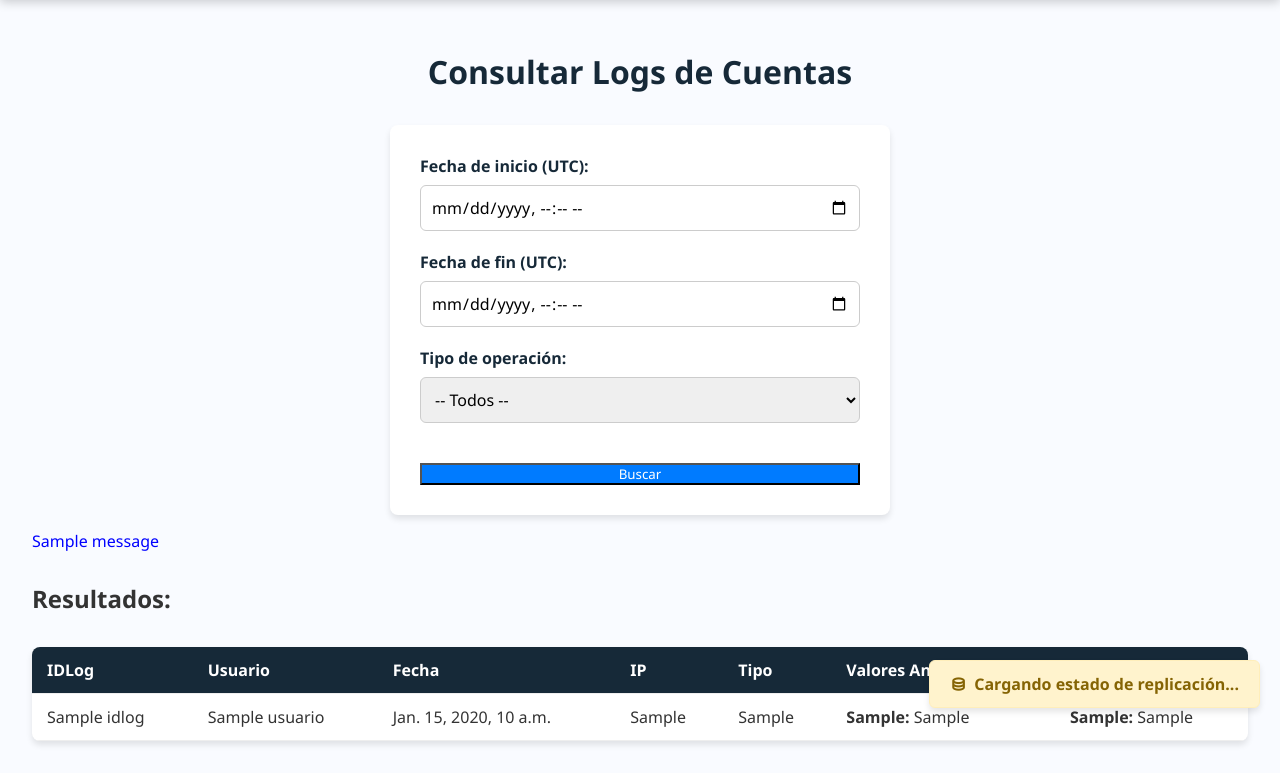
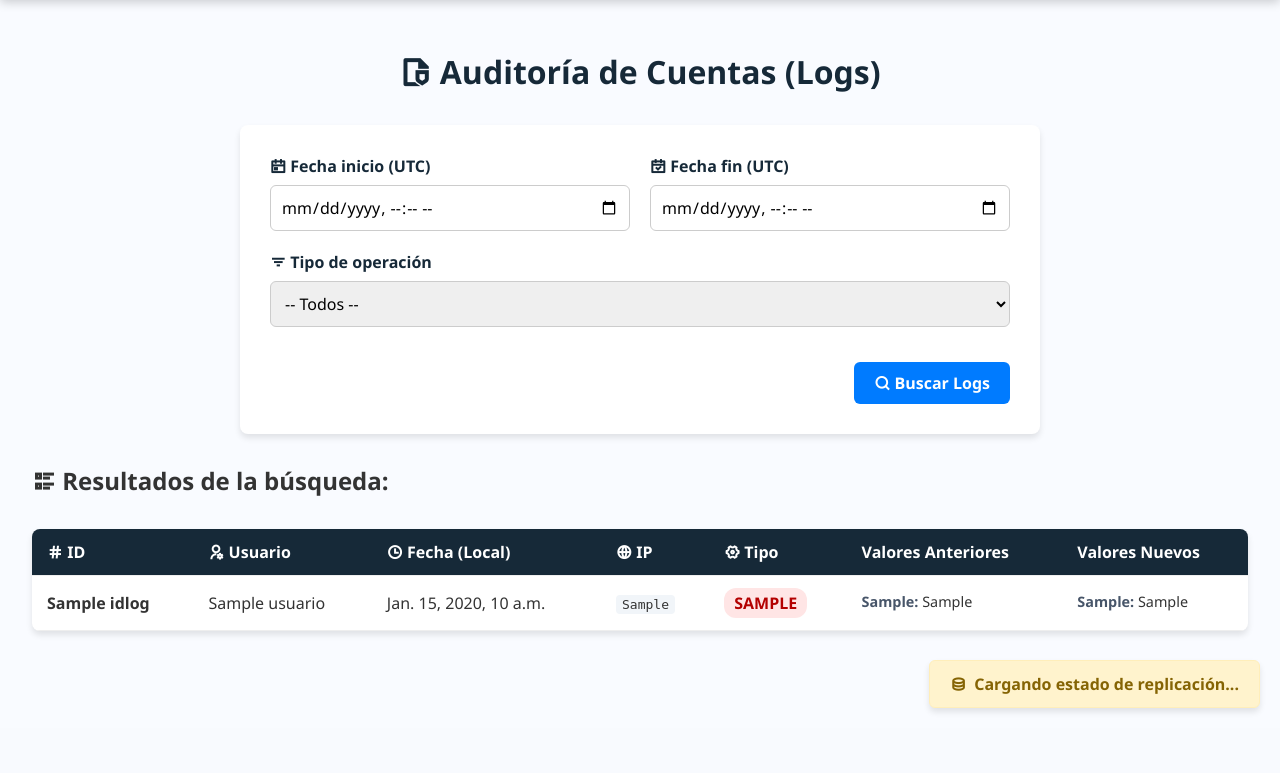
Before and after one commit to keving259/django-crud, a Django app: template sysadmin/templates/auditoria/consultar_logs_cuentas.html in a window 1280 px wide. Shown: the part 72-845 px from the top of the page. After the commit the page ends 784 px from the top, so only its background shows below. Run offline with Django 5.2, Linux system fonts and the light colour scheme; the template is opened without the code that fills it: most values are stand-ins (such as "Sample title", 1, 10 or a date in 2020); one stand-in notice (Sample message) is shown.

Commit message:
Refactor: Mejora de la interfaz de usuario y experiencia en las plantillas de auditoría y manejo de errores

```diff
--- a/sysadmin/templates/auditoria/consultar_logs_cuentas.html
+++ b/sysadmin/templates/auditoria/consultar_logs_cuentas.html
@@ -1,71 +1,52 @@
 {% extends 'base/base.html' %}
-{% load static %}
 
-{% block title %}Consultar Logs de Cuentas{% endblock %}
-
-{% block extra_styles %}
-<link rel="stylesheet" href="{% static 'sysadmin/css/main.css' %}" />
-<style>
-ul.sin-viñetas {
-    list-style: none;
-    padding-left: 0;
-    margin: 0;
-}
-</style>
-{% endblock %}
+{% block title %}Auditoría de Cuentas | SysAdmin{% endblock %}
 
 {% block content %}
-<div class="contenedor contenedor-clientes">
-    <h1 class="titulo-principal">Consultar Logs de Cuentas</h1>
+<div class="contenedor">
+    <h1 class="titulo-principal"><i class="ri-file-shield-2-line"></i> Auditoría de Cuentas (Logs)</h1>
 
-    <div class="formulario-contenedor" style="max-width: 500px;">
+    <div class="formulario-contenedor" style="margin-bottom: 30px;">
         <form method="get" class="formulario-grid">
             <div class="campo-form">
-                <label for="fecha_inicio">Fecha de inicio (UTC):</label>
+                <label for="fecha_inicio"><i class="ri-calendar-event-line"></i> Fecha inicio (UTC)</label>
                 <input type="datetime-local" id="fecha_inicio" name="fecha_inicio" value="{{ fecha_inicio }}" required>
             </div>
 
             <div class="campo-form">
-                <label for="fecha_fin">Fecha de fin (UTC):</label>
+                <label for="fecha_fin"><i class="ri-calendar-check-line"></i> Fecha fin (UTC)</label>
                 <input type="datetime-local" id="fecha_fin" name="fecha_fin" value="{{ fecha_fin }}" required>
             </div>
 
-            <div class="campo-form">
-                <label for="tipo_operacion">Tipo de operación:</label>
+            <div class="campo-form" style="grid-column: 1 / -1;">
+                <label for="tipo_operacion"><i class="ri-filter-3-line"></i> Tipo de operación</label>
                 <select name="tipo_operacion" id="tipo_operacion">
                     <option value="todos" {% if tipo_operacion == 'todos' %}selected{% endif %}>-- Todos --</option>
                     <option value="insert" {% if tipo_operacion == 'insert' %}selected{% endif %}>Insert</option>
                     <option value="update" {% if tipo_operacion == 'update' %}selected{% endif %}>Update</option>
+                    <option value="delete" {% if tipo_operacion == 'delete' %}selected{% endif %}>Delete</option>
                 </select>
             </div>
 
-            <div class="campo-form boton-submit" style="grid-column: 1 / -1;">
-                <button type="submit" class="btn-primario">Buscar</button>
+            <div class="boton-submit" style="grid-column: 1 / -1; margin-top: 15px;">
+                <button type="submit" class="btn btn-primario no-loader">
+                    <i class="ri-search-line"></i> Buscar Logs
+                </button>
             </div>
         </form>
     </div>
 
-    {% if messages %}
-        <div class="contenedor-mensajes" style="margin-top: 15px;">
-            {% for message in messages %}
-                <p class="alert alert-{{ message.tags }}" style="color: {% if message.tags == 'error' %}red{% else %}blue{% endif %};">
-                    {{ message }}
-                </p>
-            {% endfor %}
-        </div>
-    {% endif %}
-
     {% if resultados %}
-    <h2 class="titulo-secundario" style="margin-top: 30px;">Resultados:</h2>
+        <h2 class="titulo-secundario"><i class="ri-list-check-2"></i> Resultados de la búsqueda:</h2>
         <div class="tabla-contenedor">
             <table class="tabla-datos">
                 <thead>
                     <tr>
-                    <th>IDLog</th>
-                    <th>Usuario</th>
-                    <th>Fecha</th>
-                    <th>IP</th>
-                    <th>Tipo</th>
+                        <th><i class="ri-hashtag"></i> ID</th>
+                        <th><i class="ri-user-settings-line"></i> Usuario</th>
+                        <th><i class="ri-time-line"></i> Fecha (Local)</th>
+                        <th><i class="ri-global-line"></i> IP</th>
+                        <th><i class="ri-settings-4-line"></i> Tipo</th>
                         <th>Valores Anteriores</th>
                         <th>Valores Nuevos</th>
                     </tr>
@@ -73,33 +54,37 @@ ul.sin-viñetas {
                 <tbody>
                     {% for row in resultados %}
                     <tr>
-                    <td>{{ row.IDLog }}</td>
+                        <td><strong>{{ row.IDLog }}</strong></td>
                         <td>{{ row.Usuario }}</td>
-                    <td>{{ row.Fecha }}</td>
-                    <td>{{ row.IP }}</td>
-                    <td>{{ row.TipoDeOperacion }}</td>
+                        <td class="fecha-utc">{{ row.Fecha }}</td>
+                        <td><span style="font-family: monospace; background: #f1f5f9; padding: 2px 6px; border-radius: 4px;">{{ row.IP }}</span></td>
+                        <td>
+                            <span class="badge {% if row.TipoDeOperacion == 'insert' %}online{% elif row.TipoDeOperacion == 'update' %}warning{% else %}offline{% endif %}">
+                                {{ row.TipoDeOperacion|upper }}
+                            </span>
+                        </td>
 
-                    <td>
+                        <td style="font-size: 0.9rem;">
                             {% if row.ValoresAnteriores %}
-                        <ul class="sin-viñetas">
+                            <ul style="list-style: none; padding: 0; margin: 0;">
                                 {% for clave, valor in row.ValoresAnteriores.items %}
-                                <li><strong>{{ clave }}:</strong> {{ valor }}</li>
+                                    <li style="margin-bottom: 4px;"><strong style="color: #475569;">{{ clave }}:</strong> {{ valor }}</li>
                                 {% endfor %}
                             </ul>
                             {% else %}
-                        —
+                                <span style="color: #94a3b8;">—</span>
                             {% endif %}
                         </td>
 
-                    <td>
+                        <td style="font-size: 0.9rem;">
                             {% if row.ValoresNuevos %}
-                        <ul class="sin-viñetas">
+                            <ul style="list-style: none; padding: 0; margin: 0;">
                                 {% for clave, valor in row.ValoresNuevos.items %}
-                                <li><strong>{{ clave }}:</strong> {{ valor }}</li>
+                                    <li style="margin-bottom: 4px;"><strong style="color: #475569;">{{ clave }}:</strong> {{ valor }}</li>
                                 {% endfor %}
                             </ul>
                             {% else %}
-                        —
+                                <span style="color: #94a3b8;">—</span>
                             {% endif %}
                         </td>
                     </tr>
@@ -107,62 +92,33 @@ ul.sin-viñetas {
                 </tbody>
             </table>
         </div>
+    {% elif fecha_inicio or fecha_fin %}
+        <div class="formulario-contenedor" style="text-align: center; padding: 40px; margin-top: 30px;">
+            <i class="ri-folder-shield-2-line" style="font-size: 3rem; color: #a0aec0;"></i>
+            <h3 style="color: #4a5568; margin-top: 10px;">No se encontraron registros</h3>
+            <p style="color: #718096;">No hay actividad reportada en el rango de fechas seleccionado.</p>
+        </div>
     {% endif %}
 </div>
 {% endblock %}
 
 {% block extra_scripts %}
 <script>
-    function eliminarAcentos(event) {
-        const sinAcentos = event.target.value.normalize("NFD").replace(/[\u0300-\u036f]/g, "");
-        if (event.target.value !== sinAcentos) {
-            event.target.value = sinAcentos;
-        }
-    }
-
-    window.addEventListener('DOMContentLoaded', () => {
-        const inputsTexto = document.querySelectorAll("input[type='text']");
-        inputsTexto.forEach(input => {
-            input.addEventListener("input", eliminarAcentos);
-        });
-
-        // Detectar zona horaria
+    document.addEventListener('DOMContentLoaded', () => {
         const zonaHoraria = Intl.DateTimeFormat().resolvedOptions().timeZone;
-        const diferenciaMinutos = new Date().getTimezoneOffset();
-        const diferenciaHoras = -diferenciaMinutos / 60;
-
-        console.log("Zona horaria detectada:", zonaHoraria);
-        console.log("Diferencia con UTC:", diferenciaHoras + " horas");
-
-        // Opciones de formato local
         const opcionesFormato = {
-            year: 'numeric',
-            month: 'long',
-            day: 'numeric',
-            hour: '2-digit',
-            minute: '2-digit',
-            second: '2-digit',
-            hour12: true,
-            timeZone: zonaHoraria,
+            year: 'numeric', month: 'short', day: 'numeric',
+            hour: '2-digit', minute: '2-digit', second: '2-digit', hour12: true,
+            timeZone: zonaHoraria
         };
 
-        // Convertir fechas de la tabla a hora local
-        const filas = document.querySelectorAll("table.tabla-datos tbody tr");
-        filas.forEach(fila => {
-            const celdaFecha = fila.cells[2]; // Tercera celda (Fecha)
-            if (celdaFecha) {
-                let textoOriginal = celdaFecha.textContent.trim();
+        document.querySelectorAll("td.fecha-utc").forEach(celda => {
+            let textoOriginal = celda.textContent.trim().replace("a.m.", "AM").replace("p.m.", "PM");
+            if (!textoOriginal || textoOriginal === 'None') return;
 
-                // Normalizar formato AM/PM
-                textoOriginal = textoOriginal.replace("a.m.", "AM").replace("p.m.", "PM");
-
-                const fechaUTC = new Date(textoOriginal + " UTC");
+            const fechaUTC = new Date(textoOriginal + ' UTC');
             if (!isNaN(fechaUTC)) {
-                    const fechaLocal = new Intl.DateTimeFormat('es-MX', opcionesFormato).format(fechaUTC);
-                    celdaFecha.textContent = fechaLocal;
-                } else {
-                    console.warn("No se pudo convertir la fecha:", textoOriginal);
-                }
+                celda.textContent = new Intl.DateTimeFormat('es-MX', opcionesFormato).format(fechaUTC);
             }
         });
     });
--- a/sysadmin/templates/base/boton_inicio.html
+++ b/sysadmin/templates/base/boton_inicio.html
@@ -1,5 +1,5 @@
 <!-- BOTON DE VOLVER A HOME -->
 
-<button type="button" class="btn-secundario" onclick="window.location.href='{% url 'home' %}'">
-    ← Volver al Inicio
+<button type="button" class="btn-secundario" onclick="window.location.href='{% url 'home' %}'" style="display: inline-flex; align-items: center; gap: 8px;">
+    <i class="ri-arrow-left-line"></i> Volver al Inicio
 </button>
```
Also changed, not shown: sysadmin/templates/auditoria/consultar_logs_clientes.html (+52 -90 lines), sysadmin/templates/base/403.html (+20 -12 lines), sysadmin/templates/base/error_db.html (+38 -12 lines), sysadmin/views.py (+20 -18 lines). Lines whose indentation alone changed are shown as unchanged.
